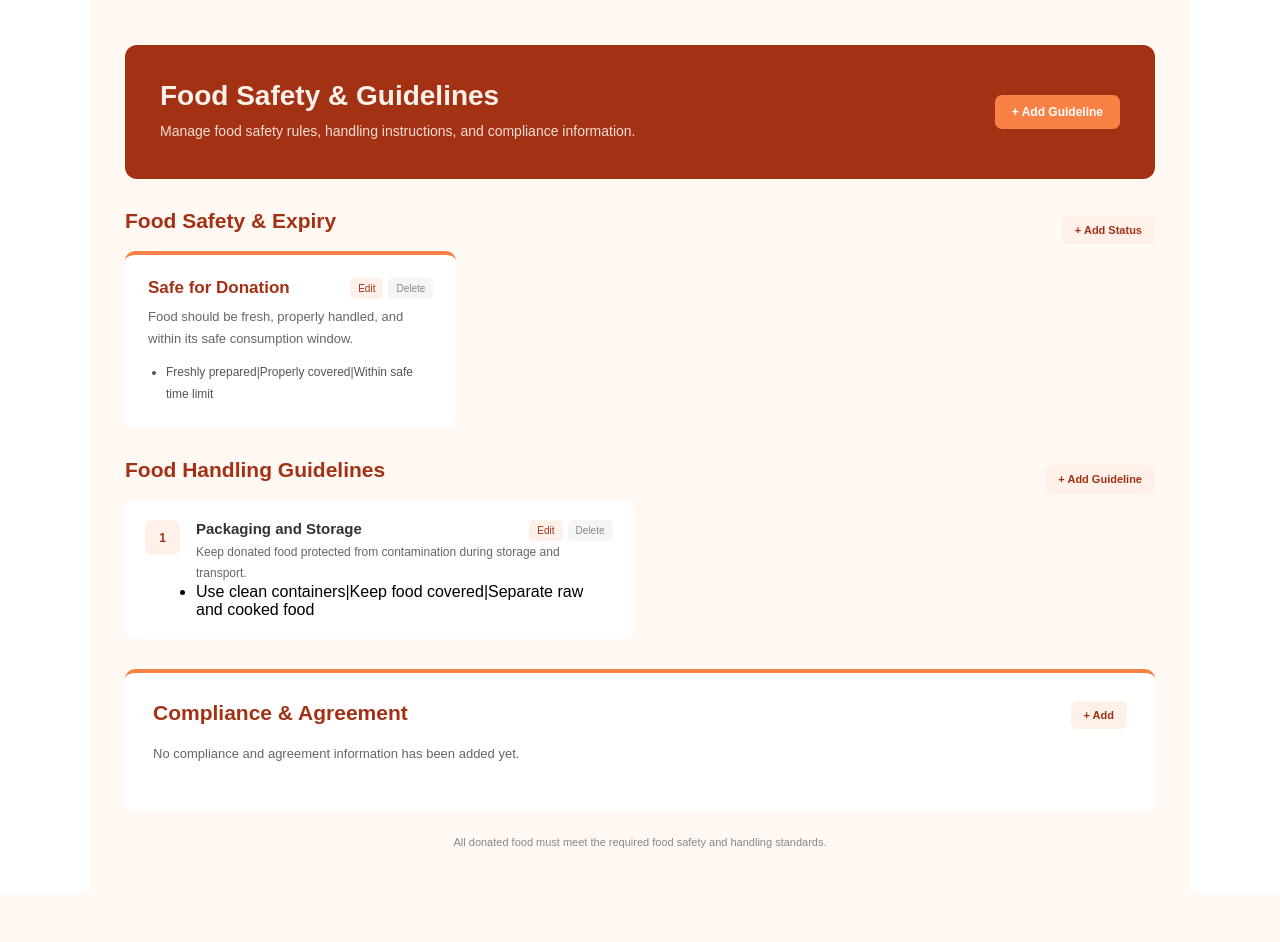
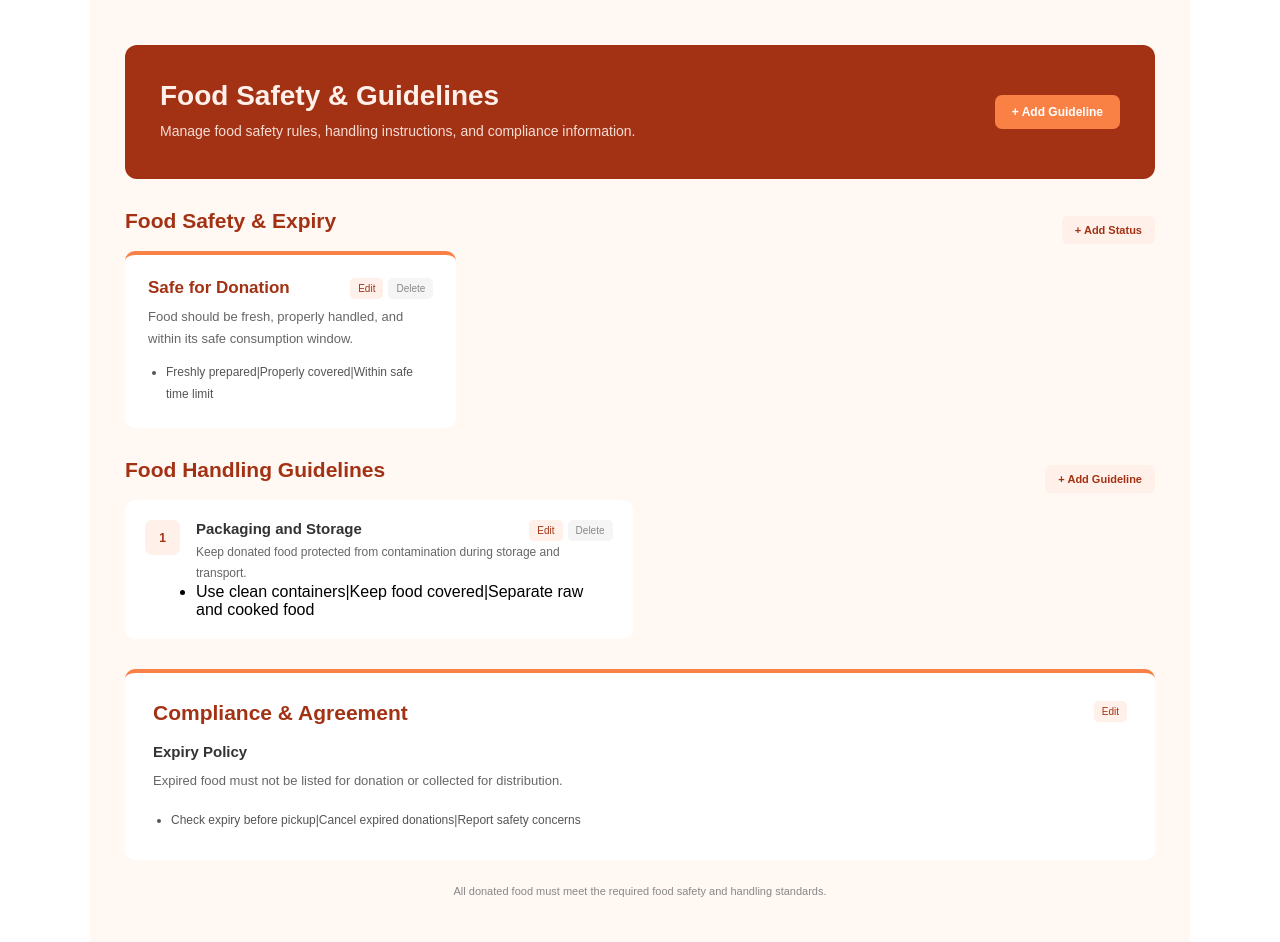
Before and after one commit to badhanroy-dev/SurplusFoodRescue, a PHP site: page /food_safety.php in a window 1280 px wide. Before the commit the page ends 848 px from the top, so only its background shows below. Run offline with PHP 8.4, Linux system fonts and the light colour scheme; the visitor is signed in with stand-in values (Sample User, id 1); data comes from the database, SQL or seed files in the repository.

Commit message:
handled the missing components

```diff
--- a/admin/donoracc.php
+++ b/admin/donoracc.php
@@ -56,7 +56,7 @@ $charity_result = mysqli_query($conn, $charity_sql);
 
         <ul>
             <li><a href="index.php">Dashboard</a></li>
-            <li class="active"><a href="donoracc.php">Donor & Charity Accounts</a></li>
+            <li class="active"><a href="donoracc.php">Donor Accounts</a></li>
             <li><a href="volunteer_verify.php">Volunteer Verification</a></li>
             <li><a href="foodcategories.php">Food Categories</a></li>
             <li><a href="analytics.php">Analytics</a></li>
--- a/admin/food_safety.php
+++ b/admin/food_safety.php
@@ -7,6 +7,9 @@ $admin_id = $_SESSION['admin_user_id'];
 if (isset($_POST['add_guideline'])) {
 
     $category = mysqli_real_escape_string($conn, $_POST['category']);
+    if ($category === 'Compliance & Agreement') {
+        $category = 'Compliance & Policy';
+    }
     $title = mysqli_real_escape_string($conn, $_POST['title']);
     $description = mysqli_real_escape_string($conn, $_POST['description']);
     $bullet_points = mysqli_real_escape_string($conn, $_POST['bullet_points']);
@@ -66,6 +69,9 @@ if (isset($_POST['update_guideline'])) {
     $guideline_id = $_POST['guideline_id'];
 
     $category = mysqli_real_escape_string($conn, $_POST['category']);
+    if ($category === 'Compliance & Agreement') {
+        $category = 'Compliance & Policy';
+    }
     $title = mysqli_real_escape_string($conn, $_POST['title']);
     $description = mysqli_real_escape_string($conn, $_POST['description']);
     $bullet_points = mysqli_real_escape_string($conn, $_POST['bullet_points']);
@@ -141,7 +147,7 @@ $handling_result = mysqli_query($conn, $handling_sql);
 
 $agreement_sql = "SELECT *
                   FROM food_safety_guidelines
-                  WHERE category = 'Compliance & Agreement'
+                  WHERE category IN ('Compliance & Policy', 'Compliance & Agreement')
                   AND status = 'Active'
                   ORDER BY display_order, guideline_id
                   LIMIT 1";
@@ -565,7 +571,7 @@ $agreement = mysqli_fetch_assoc($agreement_result);
 
                 <button
                     class="add-small-btn"
-                    onclick="openAddForm('Compliance & Agreement')">
+                    onclick="openAddForm('Compliance & Policy')">
 
                     + Add
 
@@ -714,7 +720,7 @@ $agreement = mysqli_fetch_assoc($agreement_result);
                     Handling Guideline
                 </option>
 
-                <option value="Compliance & Agreement">
+                <option value="Compliance & Policy">
                     Compliance & Agreement
                 </option>
 
--- a/charityGuest/guest/signup_process.php
+++ b/charityGuest/guest/signup_process.php
@@ -23,7 +23,7 @@ $role_map = [
     'Charity Organization' => 'Charity',
     'Volunteer Rider'      => 'Volunteer'
 ];
-$role = $role_map[$role_input] ?? 'Volunteer';
+$role = $role_map[$role_input];
 
 // Validation
 if (!$role_input || !$full_name || !$email || !$phone || !$address || !$password || !$reg_nid_number) {
```
Also changed, not shown: admin/index.php (+7 -1 lines), admin/volunteer_verify.php (+16 -9 lines).
